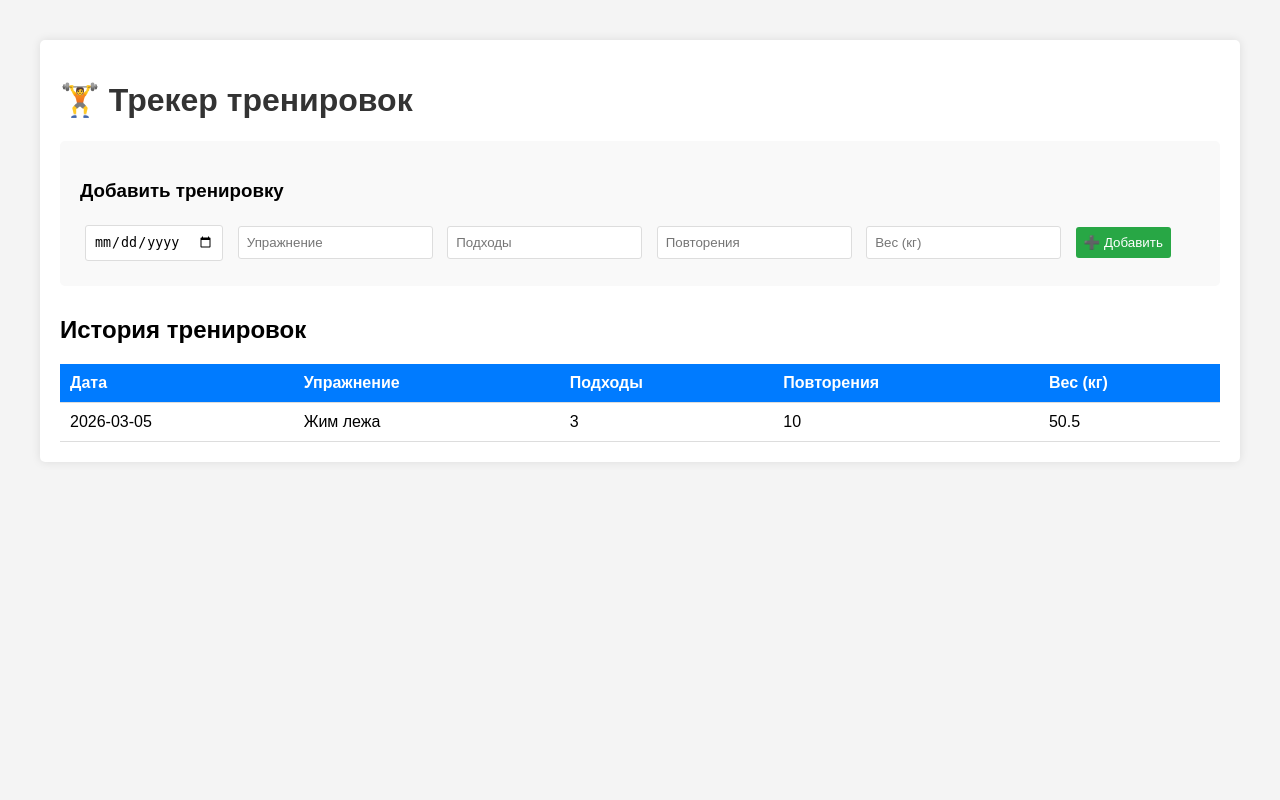
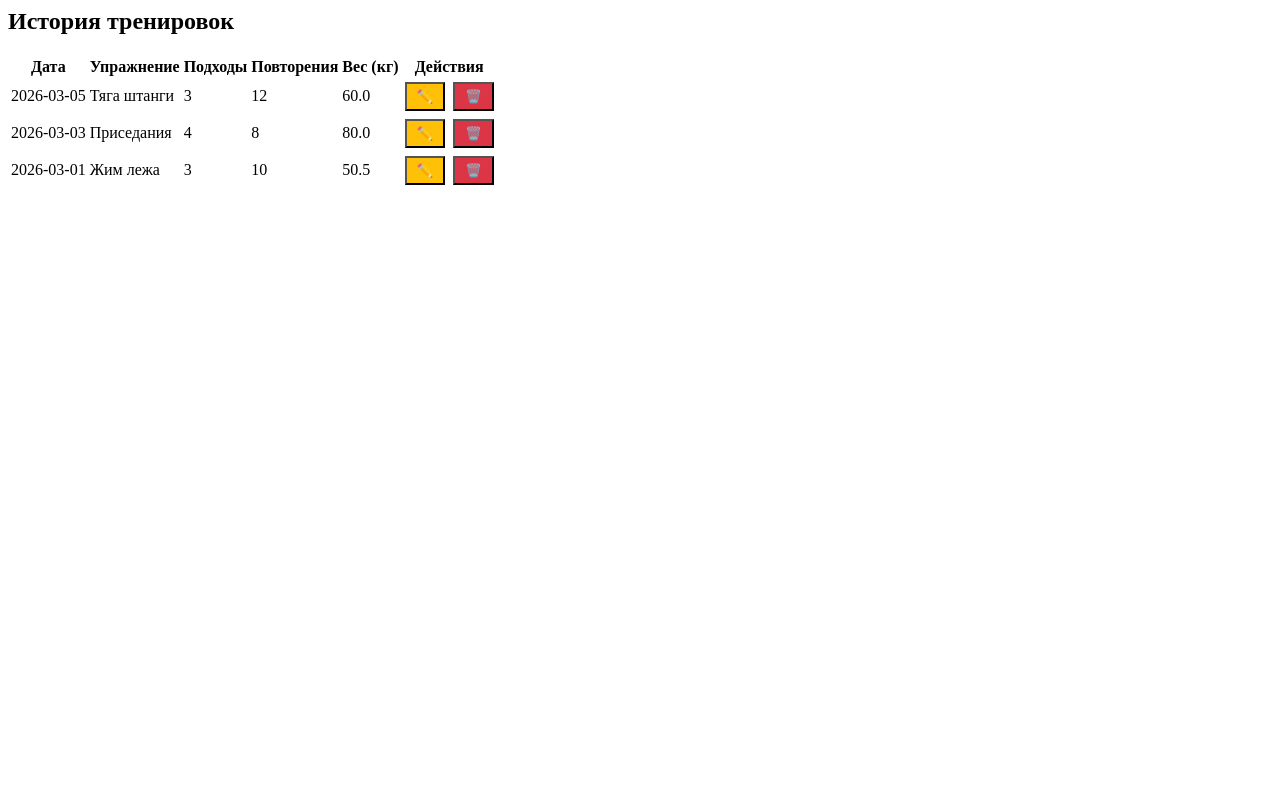
Before and after one commit to zxcsasha228/training-tracker2, a Flask app: page / in a window 1280 px wide. Run offline with Flask 3, Linux system fonts and the light colour scheme; data comes from the database, SQL or seed files in the repository.

Commit message:
Добавлены функции редактирования и удаления записей

```diff
--- a/app.py
+++ b/app.py
@@ -1,4 +1,4 @@
-from flask import Flask, render_template, request, redirect, url_for
+from flask import Flask, render_template, request, redirect, url_for, jsonify
 import database
 import threading
 import webbrowser
@@ -6,13 +6,11 @@ import time
 
 app = Flask(__name__)
 
-# Главная страница - показывает таблицу с тренировками
 @app.route('/')
 def index():
     workouts = database.get_all_workouts()
     return render_template('index.html', workouts=workouts)
 
-# Страница для добавления новой тренировки
 @app.route('/add', methods=['POST'])
 def add():
     date = request.form['date']
@@ -24,19 +22,35 @@ def add():
     database.add_workout(date, exercise, sets, reps, weight)
     return redirect(url_for('index'))
 
+# НОВЫЙ МАРШРУТ: Страница редактирования
+@app.route('/edit/<int:workout_id>')
+def edit(workout_id):
+    workout = database.get_workout(workout_id)
+    return render_template('edit.html', workout=workout)
+
+# НОВЫЙ МАРШРУТ: Сохранение изменений
+@app.route('/update/<int:workout_id>', methods=['POST'])
+def update(workout_id):
+    date = request.form['date']
+    exercise = request.form['exercise']
+    sets = request.form['sets']
+    reps = request.form['reps']
+    weight = request.form['weight']
+
+    database.update_workout(workout_id, date, exercise, sets, reps, weight)
+    return redirect(url_for('index'))
+
+# НОВЫЙ МАРШРУТ: Удаление
+@app.route('/delete/<int:workout_id>', methods=['POST'])
+def delete(workout_id):
+    database.delete_workout(workout_id)
+    return redirect(url_for('index'))
+
 def open_browser():
-    """Функция для открытия браузера через 1 секунду после запуска сервера."""
     time.sleep(1)
     webbrowser.open('http://127.0.0.1:5000')
 
 if __name__ == '__main__':
-    # Инициализируем базу данных при запуске
     database.init_db()
-
-    # Запускаем браузер в отдельном потоке, чтобы не блокировать сервер
     threading.Thread(target=open_browser).start()
-
-    # Запускаем сервер
-    # host='127.0.0.1' - чтобы сайт был только на локальном компьютере
-    # debug=False - важно для exe, чтобы не было ошибок
     app.run(host='127.0.0.1', port=5000, debug=False)
--- a/database.py
+++ b/database.py
@@ -6,7 +6,7 @@ DB_NAME = 'train.db'
 def get_db():
     """Создает соединение с БД."""
     conn = sqlite3.connect(DB_NAME)
-    conn.row_factory = sqlite3.Row # Чтобы обращаться к колонкам по имени
+    conn.row_factory = sqlite3.Row
     return conn
 
 def init_db():
@@ -25,18 +25,22 @@ def init_db():
                 weight REAL
             )
         ''')
-        # Добавим демо-запись для примера
-        cursor.execute('''
+        # Добавим демо-записи для примера
+        workouts_data = [
+            ('2026-03-01', 'Жим лежа', 3, 10, 50.5),
+            ('2026-03-03', 'Приседания', 4, 8, 80.0),
+            ('2026-03-05', 'Тяга штанги', 3, 12, 60.0)
+        ]
+        cursor.executemany('''
             INSERT INTO workouts (date, exercise, sets, reps, weight)
-            VALUES (date('now'), 'Жим лежа', 3, 10, 50.5)
-        ''')
+            VALUES (?, ?, ?, ?, ?)
+        ''', workouts_data)
         conn.commit()
         conn.close()
         print("База данных инициализирована.")
     else:
         print("База данных найдена.")
 
-# Функции для работы с данными
 def add_workout(date, exercise, sets, reps, weight):
     conn = get_db()
     cursor = conn.cursor()
@@ -54,3 +58,34 @@ def get_all_workouts():
     workouts = cursor.fetchall()
     conn.close()
     return workouts
+
+# НОВЫЕ ФУНКЦИИ:
+
+def get_workout(workout_id):
+    """Получить одну тренировку по ID"""
+    conn = get_db()
+    cursor = conn.cursor()
+    cursor.execute('SELECT * FROM workouts WHERE id = ?', (workout_id,))
+    workout = cursor.fetchone()
+    conn.close()
+    return workout
+
+def update_workout(workout_id, date, exercise, sets, reps, weight):
+    """Обновить существующую тренировку"""
+    conn = get_db()
+    cursor = conn.cursor()
+    cursor.execute('''
+        UPDATE workouts
+        SET date = ?, exercise = ?, sets = ?, reps = ?, weight = ?
+        WHERE id = ?
+    ''', (date, exercise, sets, reps, weight, workout_id))
+    conn.commit()
+    conn.close()
+
+def delete_workout(workout_id):
+    """Удалить тренировку"""
+    conn = get_db()
+    cursor = conn.cursor()
+    cursor.execute('DELETE FROM workouts WHERE id = ?', (workout_id,))
+    conn.commit()
+    conn.close()
--- a/templates/index.html
+++ b/templates/index.html
@@ -1,35 +1,3 @@
-<!DOCTYPE html>
-<html>
-<head>
-    <title>Трекер Тренировок</title>
-    <meta charset="utf-8">
-    <style>
-        body { font-family: Arial, sans-serif; margin: 40px; background-color: #f4f4f4; }
-        .container { background-color: white; padding: 20px; border-radius: 5px; box-shadow: 0 0 10px rgba(0,0,0,0.1); }
-        h1 { color: #333; }
-        form { margin-bottom: 30px; padding: 20px; background-color: #f9f9f9; border-radius: 5px; }
-        input, button { padding: 8px; margin: 5px; border-radius: 3px; border: 1px solid #ddd; }
-        button { background-color: #28a745; color: white; border: none; cursor: pointer; }
-        table { width: 100%; border-collapse: collapse; }
-        th, td { padding: 10px; text-align: left; border-bottom: 1px solid #ddd; }
-        th { background-color: #007bff; color: white; }
-        tr:hover { background-color: #f5f5f5; }
-    </style>
-</head>
-<body>
-    <div class="container">
-        <h1>🏋️ Трекер тренировок</h1>
-
-        <form action="/add" method="post">
-            <h3>Добавить тренировку</h3>
-            <input type="date" name="date" required>
-            <input type="text" name="exercise" placeholder="Упражнение" required>
-            <input type="number" name="sets" placeholder="Подходы" required>
-            <input type="number" name="reps" placeholder="Повторения" required>
-            <input type="number" step="0.1" name="weight" placeholder="Вес (кг)" required>
-            <button type="submit">➕ Добавить</button>
-        </form>
-
 <h2>История тренировок</h2>
 <table>
     <thead>
@@ -39,6 +7,7 @@
             <th>Подходы</th>
             <th>Повторения</th>
             <th>Вес (кг)</th>
+            <th>Действия</th>
         </tr>
     </thead>
     <tbody>
@@ -49,10 +18,15 @@
             <td>{{ workout.sets }}</td>
             <td>{{ workout.reps }}</td>
             <td>{{ workout.weight }}</td>
+            <td>
+                <a href="/edit/{{ workout.id }}" style="text-decoration: none;">
+                    <button style="background-color: #ffc107; color: black; padding: 5px 10px; margin: 2px;">✏️</button>
+                </a>
+                <form action="/delete/{{ workout.id }}" method="post" style="display: inline;" onsubmit="return confirm('Точно удалить?')">
+                    <button type="submit" style="background-color: #dc3545; color: white; padding: 5px 10px; margin: 2px;">🗑️</button>
+                </form>
+            </td>
         </tr>
         {% endfor %}
     </tbody>
 </table>
-    </div>
-</body>
-</html>
```
Also changed, not shown: templates/edit.html (added, +43 -0 lines). Lines whose indentation alone changed are shown as unchanged.
